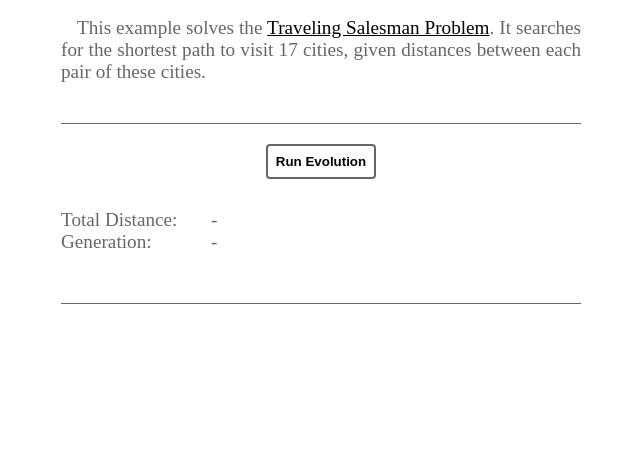
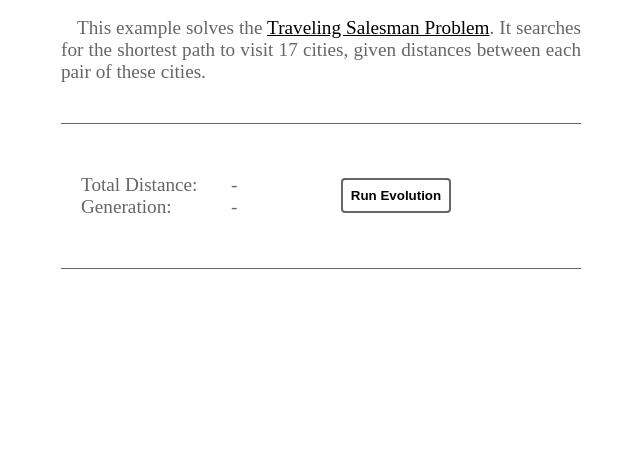
Before and after one commit to lukix/genemo-web-demo, a website built with webpack: page app/index.html in a window 1280 px wide. Shown: the part 272-739 px from the top of the page, without its empty margins (319-959 px from the left). Built offline with nearby package versions, Linux system fonts and the light colour scheme; what genemo would draw is missing.

Commit message:
Change "Run Evolution" button placement

```diff
--- a/app/index.html
+++ b/app/index.html
@@ -25,13 +25,13 @@
       It searches for the shortest path to visit 17 cities, given distances between each pair of these cities.
     </p>
     <div class="algorithm-container">
-      <div class="controls">
-        <button class="btn start-algorithm">Run Evolution</button>
-      </div>
       <ul class="result-list">
         <li>Total Distance: <span class="value distance">-</span></li>
         <li>Generation: <span class="value generation">-</span></li>
       </ul>
+      <div class="controls">
+        <button class="btn start-algorithm">Run Evolution</button>
+      </div>
     </div>
   </div>
   <footer>
--- a/app/style.css
+++ b/app/style.css
@@ -88,13 +88,18 @@ a {
 .algorithm-container {
 	border: 1px #666;
 	border-style: solid none;
-	padding: 20px 0;
-	margin: 40px 0;
+	padding: 20px;
+  margin: 40px 0;
+  display: flex;
+  flex-direction: row;
+  align-items: center;
+  justify-content: space-between
 }
 
 .algorithm-container .controls {
 	display: flex;
-	justify-content: center;
+  justify-content: center;
+  flex: 1;
 }
 
 .algorithm-container .result-list {
```
